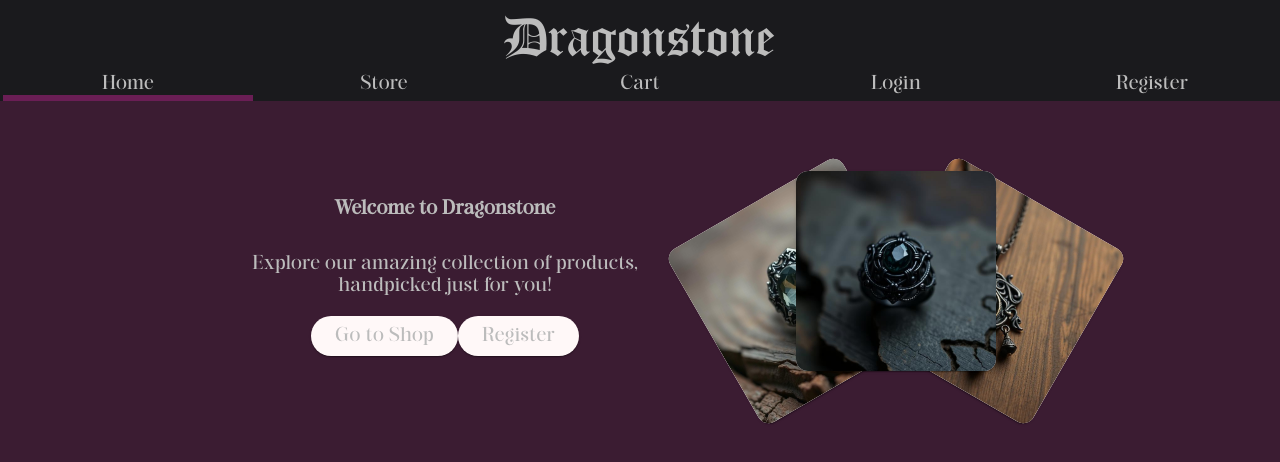
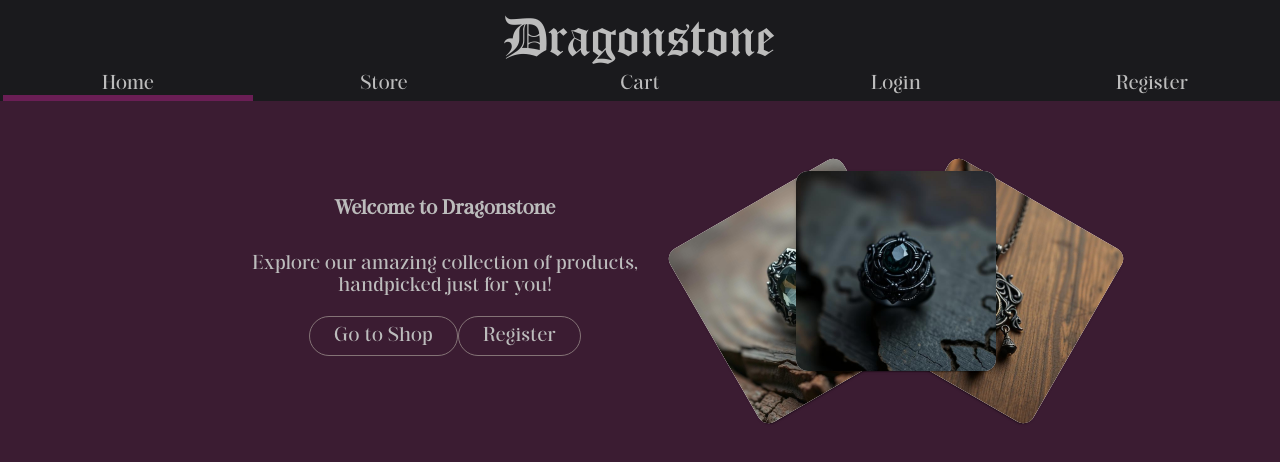
Before and after one commit to DeeAyDan/webkeret-dragonstone, an Angular app: page /home in a window 1280 px wide. Shown: the top 462 px of the page. Built offline with nearby package versions, Linux system fonts and the light colour scheme.

Commit message:
changed button type

```diff
--- a/src/app/pages/home/home.component.html
+++ b/src/app/pages/home/home.component.html
@@ -5,8 +5,8 @@
   <p>Explore our amazing collection of products, handpicked just for you!</p>
 
   <div class="buttons">
-    <button mat-raised-button color="primary" (click)="goToShop()">Go to Shop</button>
-    <button mat-raised-button color="accent" (click)="goToRegister()">Register</button>
+    <button mat-stroked-button color="primary" (click)="goToShop()">Go to Shop</button>
+    <button mat-stroked-button color="accent" (click)="goToRegister()">Register</button>
   </div>
     </div>
  <div class="right">
```
